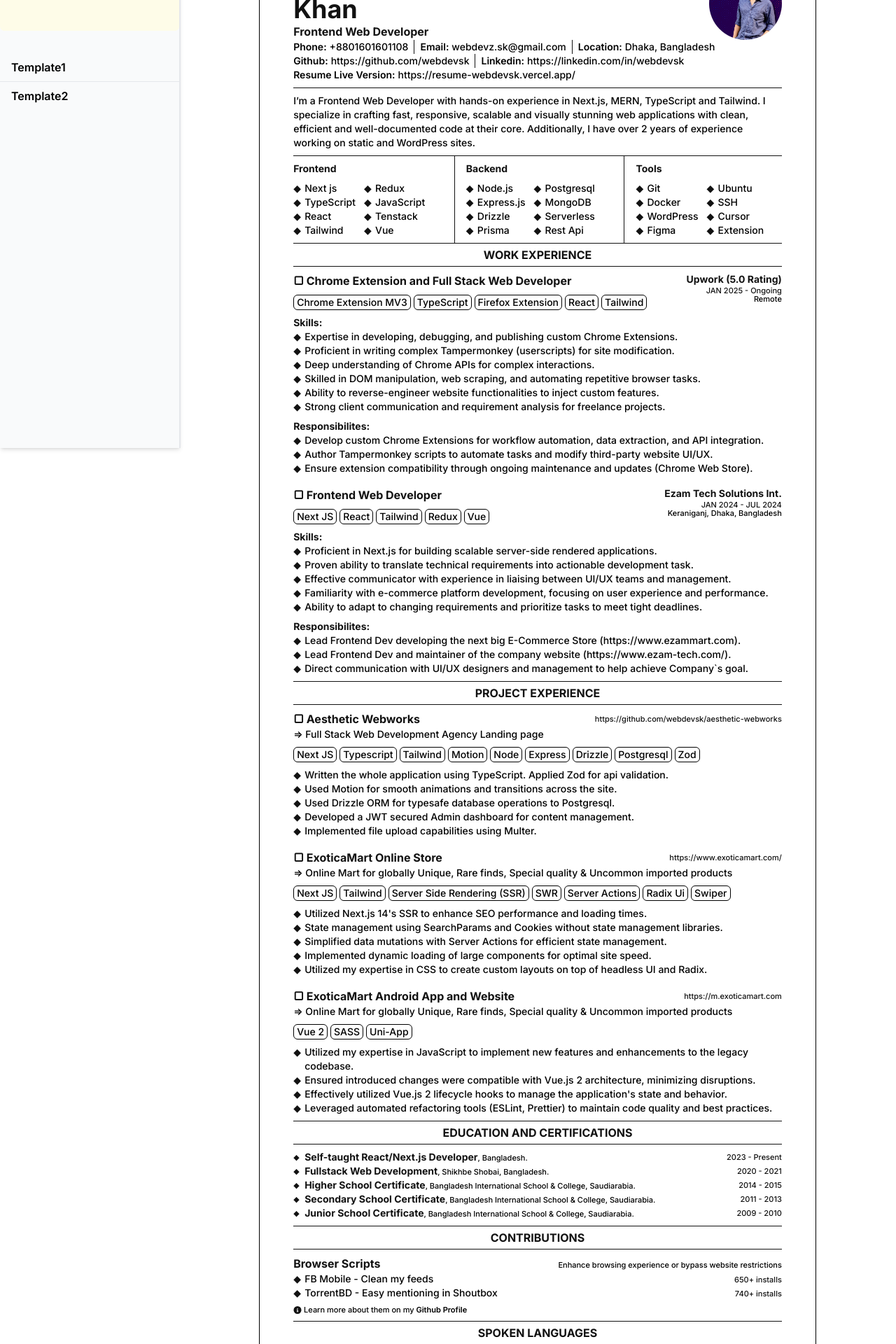
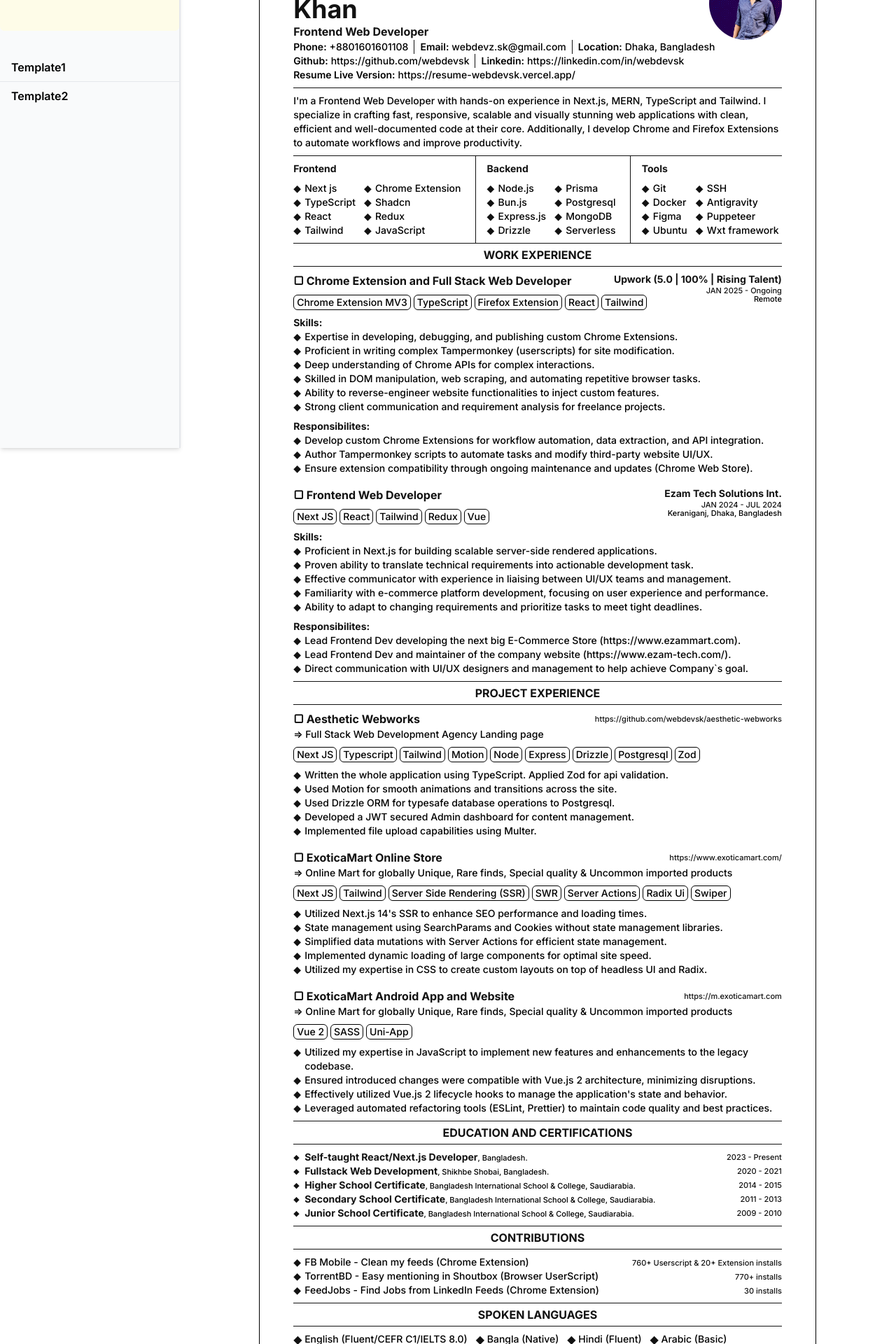
Before and after one commit to webdevsk/next-resume, a Next.js app: page /template1 in a window 1280 px wide. Shown: the part 160-2080 px from the top of the page at 70% size. Built offline with nearby package versions, Linux system fonts and the light colour scheme.

Commit message:
Updated resume and contributions. Updated template 1

```diff
--- a/src/app/(viewer-side)/template1/page.jsx
+++ b/src/app/(viewer-side)/template1/page.jsx
@@ -328,10 +328,10 @@ export default function Template1({ searchParams }) {
                 key={contribution.title}
                 className="type"
               >
-                <div className="row">
+                {/* <div className="row">
                   <h5>{contribution.title}</h5>
                   <small>{contribution.description}</small>
-                </div>
+                </div> */}
                 <div className="projects">
                   {contribution.projects.map(project => (
                     <div
@@ -358,7 +358,7 @@ export default function Template1({ searchParams }) {
             ))}
           </ul>
 
-          <small className="footnote">
+          {/* <small className="footnote">
             <FontAwesomeIcon icon="fa-solid fa-circle-info" /> Learn more about
             them on my{" "}
             <a
@@ -367,7 +367,7 @@ export default function Template1({ searchParams }) {
             >
               Github Profile
             </a>
-          </small>
+          </small> */}
         </div>
       )}
 
--- a/src/data/resume.js
+++ b/src/data/resume.js
@@ -15,7 +15,7 @@ const resume = {
     facebook: null,
     liveLink: "https://resume-webdevsk.vercel.app/",
     about:
-      "I’m a Frontend Web Developer with hands-on experience in Next.js, MERN, TypeScript and Tailwind. I specialize in crafting fast, responsive, scalable and visually stunning web applications with clean, efficient and well-documented code at their core. Additionally, I have over 2 years of experience working on static and WordPress sites.",
+      "I'm a Frontend Web Developer with hands-on experience in Next.js, MERN, TypeScript and Tailwind. I specialize in crafting fast, responsive, scalable and visually stunning web applications with clean, efficient and well-documented code at their core. Additionally, I develop Chrome and Firefox Extensions to automate workflows and improve productivity.",
     skills: [
       {
         heading: "Frontend",
@@ -24,23 +24,23 @@ const resume = {
           "TypeScript",
           "React",
           "Tailwind",
+          "Chrome Extension",
+          "Shadcn",
           "Redux",
           "JavaScript",
-          "Tenstack",
-          "Vue",
         ],
       },
       {
         heading: "Backend",
         data: [
           "Node.js",
+          "Bun.js",
           "Express.js",
           "Drizzle",
           "Prisma",
           "Postgresql",
           "MongoDB",
           "Serverless",
-          "Rest Api",
         ],
       },
       {
@@ -48,12 +48,12 @@ const resume = {
         data: [
           "Git",
           "Docker",
-          "WordPress",
           "Figma",
           "Ubuntu",
           "SSH",
-          "Cursor",
-          "Extension"
+          "Antigravity",
+          "Puppeteer",
+          "Wxt framework"
         ],
       },
     ],
@@ -258,7 +258,7 @@ const resume = {
       {
         enabled: true,
         position: "Chrome Extension and Full Stack Web Developer",
-        company: "Upwork (5.0 Rating)",
+        company: "Upwork (5.0 | 100% | Rising Talent)",
         location: "Remote",
         dateFrom: "JAN 2025",
         dateTo: "Ongoing",
@@ -434,17 +434,24 @@ const resume = {
           "Enhance browsing experience or bypass website restrictions",
         projects: [
           {
-            title: "FB Mobile - Clean my feeds",
+            title: "FB Mobile - Clean my feeds (Chrome Extension)",
             description:
               "Removes Sponsored and Suggested posts from m.facebook.com",
-            url: "https://greasyfork.org/en/scripts/479868-fb-mobile-clean-my-feeds",
-            installs: "650+",
+            url: "https://chromewebstore.google.com/detail/oipbhmdodiafhpfglkeomlldnbahdlfd?utm_source=item-share-cb",
+            installs: "760+ Userscript & 20+ Extension",
           },
           {
-            title: "TorrentBD - Easy mentioning in Shoutbox",
+            title: "TorrentBD - Easy mentioning in Shoutbox (Browser UserScript)",
             description: "Easily Mention others in Chat/Shoutbox",
             url: "https://greasyfork.org/en/scripts/454697-torrentbd-easy-mentioning-in-shoutbox",
-            installs: "740+",
+            installs: "770+",
+          },
+          {
+            title: "FeedJobs - Find Jobs from LinkedIn Feeds (Chrome Extension)",
+            description:
+              "Extracts job posts from LinkedIn Feed. Catch startup & local roles that never hit job boards.",
+            url: "https://chromewebstore.google.com/detail/afdaeankhmmpkdljifpgpifcddcegijo?utm_source=item-share-cb",
+            installs: "30",
           },
           // {
           //   title:
```
Also changed, not shown: 1 other file (tests, documents, lock files or other folders).
